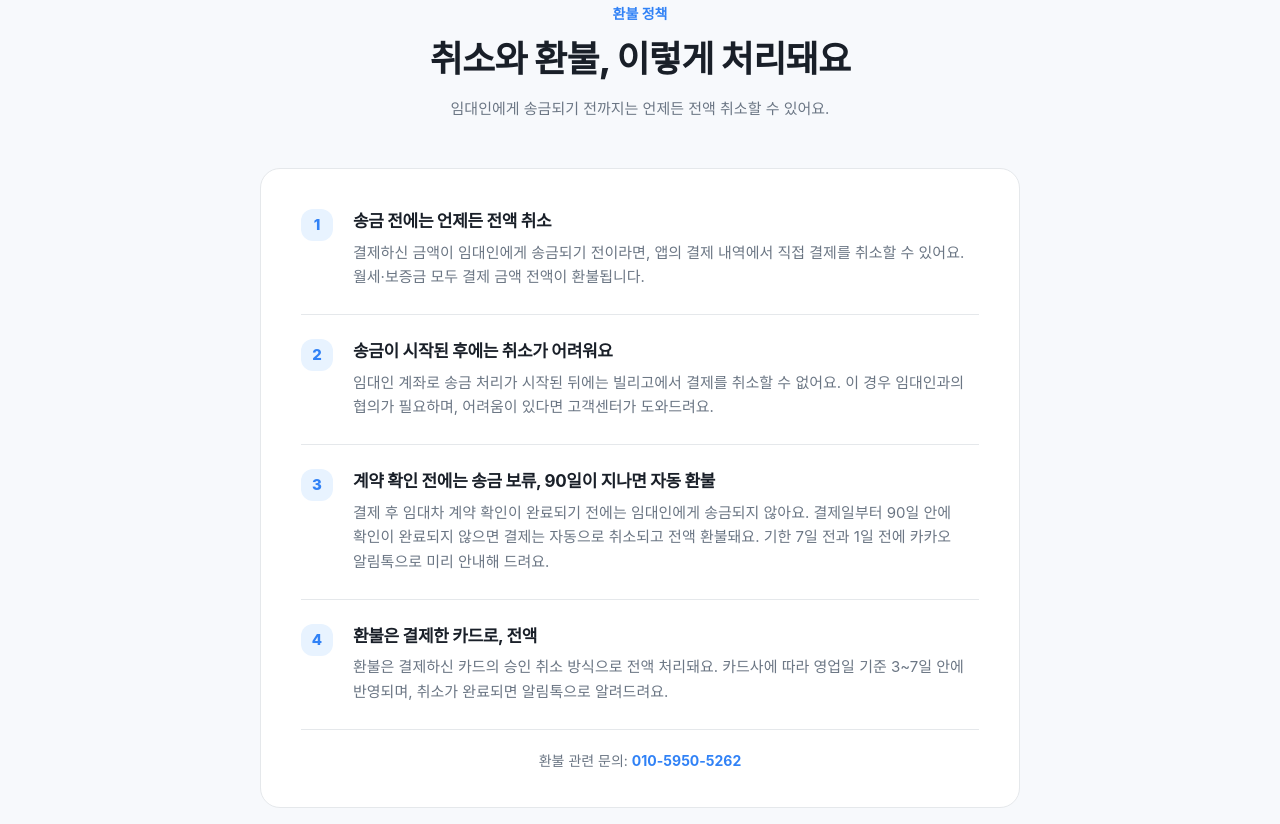
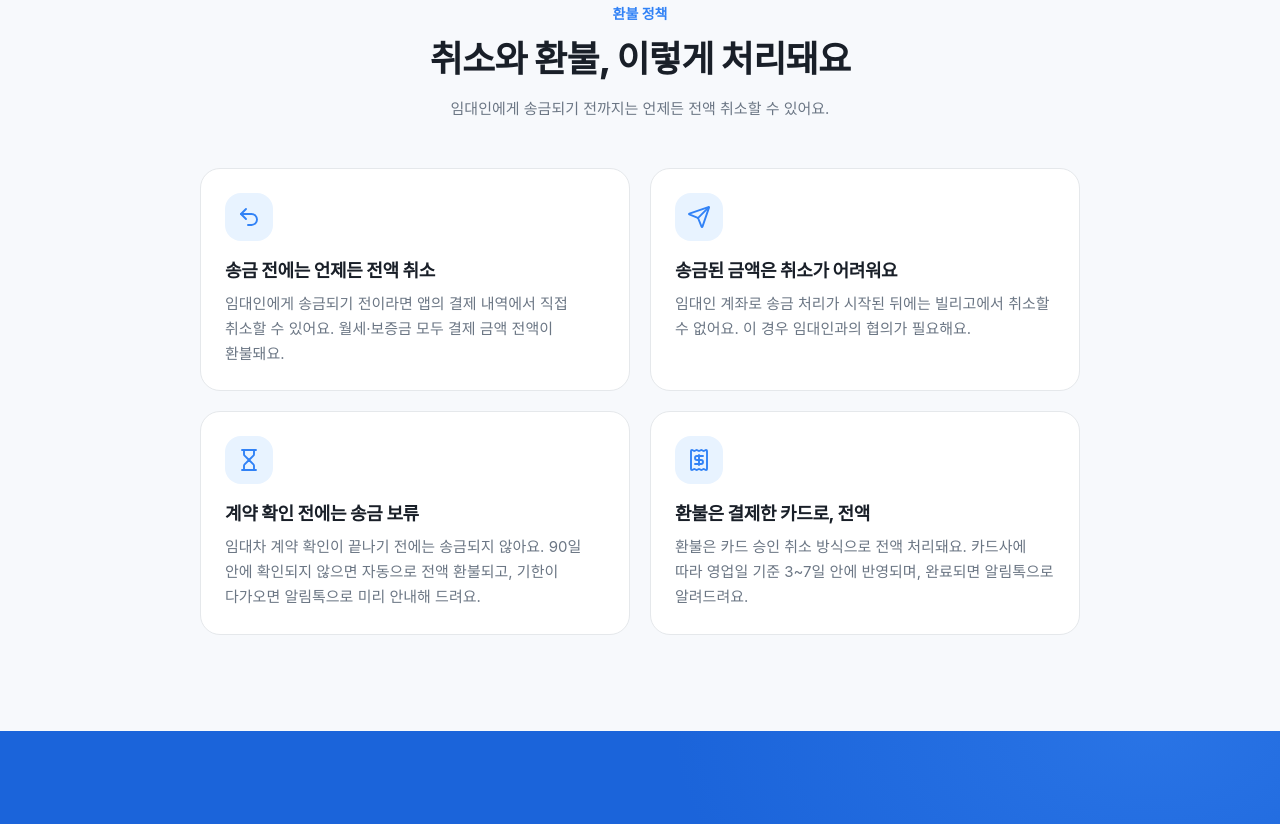
Before and after one commit to KO-PIXEL-NETWORKS/billigo-landing, a plain HTML site: page index.html in a window 1280 px wide. Shown: the part 4301-5125 px from the top of the page. Drawn offline with nearby package versions, Linux system fonts and the light colour scheme; a web font is replaced by a local one.

Commit message:
feat: ui 개선

```diff
--- a/index.html
+++ b/index.html
@@ -286,45 +286,40 @@
               임대인에게 송금되기 전까지는 언제든 전액 취소할 수 있어요.
             </p>
           </div>
-          <div class="policy-card">
-            <ol class="policy-list">
-              <li>
+          <div class="grid-2">
+            <div class="card">
+              <span class="card-icon icon-blue"><i data-lucide="undo-2"></i></span>
               <h3>송금 전에는 언제든 전액 취소</h3>
               <p>
-                  결제하신 금액이 임대인에게 송금되기 전이라면, 앱의 결제 내역에서 직접
-                  결제를 취소할 수 있어요. 월세·보증금 모두 결제 금액 전액이 환불됩니다.
+                임대인에게 송금되기 전이라면 앱의 결제 내역에서 직접 취소할 수 있어요.
+                월세·보증금 모두 결제 금액 전액이 환불돼요.
               </p>
-              </li>
-              <li>
-                <h3>송금이 시작된 후에는 취소가 어려워요</h3>
+            </div>
+            <div class="card">
+              <span class="card-icon icon-blue"><i data-lucide="send"></i></span>
+              <h3>송금된 금액은 취소가 어려워요</h3>
               <p>
-                  임대인 계좌로 송금 처리가 시작된 뒤에는 빌리고에서 결제를 취소할 수
-                  없어요. 이 경우 임대인과의 협의가 필요하며, 어려움이 있다면 고객센터가
-                  도와드려요.
+                임대인 계좌로 송금 처리가 시작된 뒤에는 빌리고에서 취소할 수 없어요.
+                이 경우 임대인과의 협의가 필요해요.
               </p>
-              </li>
-              <li>
-                <h3>계약 확인 전에는 송금 보류, 90일이 지나면 자동 환불</h3>
+            </div>
+            <div class="card">
+              <span class="card-icon icon-blue"><i data-lucide="hourglass"></i></span>
+              <h3>계약 확인 전에는 송금 보류</h3>
               <p>
-                  결제 후 임대차 계약 확인이 완료되기 전에는 임대인에게 송금되지 않아요.
-                  결제일부터 90일 안에 확인이 완료되지 않으면 결제는 자동으로 취소되고
-                  전액 환불돼요. 기한 7일 전과 1일 전에 카카오 알림톡으로 미리 안내해
+                임대차 계약 확인이 끝나기 전에는 송금되지 않아요. 90일 안에 확인되지
+                않으면 자동으로 전액 환불되고, 기한이 다가오면 알림톡으로 미리 안내해
                 드려요.
               </p>
-              </li>
-              <li>
+            </div>
+            <div class="card">
+              <span class="card-icon icon-blue"><i data-lucide="receipt"></i></span>
               <h3>환불은 결제한 카드로, 전액</h3>
               <p>
-                  환불은 결제하신 카드의 승인 취소 방식으로 전액 처리돼요. 카드사에 따라
-                  영업일 기준 3~7일 안에 반영되며, 취소가 완료되면 알림톡으로
-                  알려드려요.
+                환불은 카드 승인 취소 방식으로 전액 처리돼요. 카드사에 따라 영업일 기준
+                3~7일 안에 반영되며, 완료되면 알림톡으로 알려드려요.
               </p>
-              </li>
-            </ol>
-            <p class="policy-contact">
-              환불 관련 문의:
-              <a href="tel:010-5950-5262">010-5950-5262</a>
-            </p>
+            </div>
           </div>
         </div>
       </section>
--- a/styles.css
+++ b/styles.css
@@ -722,68 +722,16 @@ h3 {
 }
 
 /* ─────────────────────────── 환불 정책 ─────────────────────────── */
-.policy-card {
+.grid-2 {
   margin: 48px auto 0;
-  max-width: 760px;
-  background: var(--canvas);
-  border: 1px solid var(--hairline);
-  border-radius: var(--radius-card);
-  padding: 12px 24px;
+  max-width: 880px;
+  display: grid;
+  gap: 20px;
 }
 @media (min-width: 640px) {
-  .policy-card {
-    padding: 16px 40px;
+  .grid-2 {
+    grid-template-columns: repeat(2, 1fr);
   }
-}
-.policy-list {
-  list-style: none;
-  padding: 0;
-  counter-reset: policy;
-}
-.policy-list li {
-  counter-increment: policy;
-  position: relative;
-  padding: 24px 0 24px 52px;
-}
-.policy-list li + li {
-  border-top: 1px solid var(--hairline);
-}
-.policy-list li::before {
-  content: counter(policy);
-  position: absolute;
-  left: 0;
-  top: 24px;
-  display: flex;
-  align-items: center;
-  justify-content: center;
-  width: 32px;
-  height: 32px;
-  border-radius: 12px;
-  background: var(--primary-tint);
-  color: var(--primary);
-  font-size: 15px;
-  font-weight: 800;
-}
-.policy-list h3 {
-  font-size: 17px;
-  font-weight: 700;
-}
-.policy-list p {
-  margin-top: 6px;
-  font-size: 15px;
-  color: var(--muted);
-  line-height: 1.65;
-}
-.policy-contact {
-  border-top: 1px solid var(--hairline);
-  padding-block: 20px;
-  font-size: 14px;
-  color: var(--muted);
-  text-align: center;
-}
-.policy-contact a {
-  font-weight: 700;
-  color: var(--primary);
 }
 
 /* ─────────────────────────── 푸터 ─────────────────────────── */
@@ -827,8 +775,8 @@ h3 {
   margin-top: 40px;
   border-top: 1px solid var(--hairline);
   padding-top: 24px;
-  font-size: 13px;
-  color: var(--muted);
+  font-size: 12px;
+  color: var(--subtle);
   line-height: 1.9;
 }
 .footer-biz p {
@@ -838,8 +786,7 @@ h3 {
 }
 .footer-biz b {
   font-weight: 600;
-  color: var(--subtle);
-  margin-right: 6px;
+  margin-right: 4px;
 }
 .footer-biz a:hover {
   color: var(--ink);
```
Lines whose indentation alone changed are shown as unchanged.
